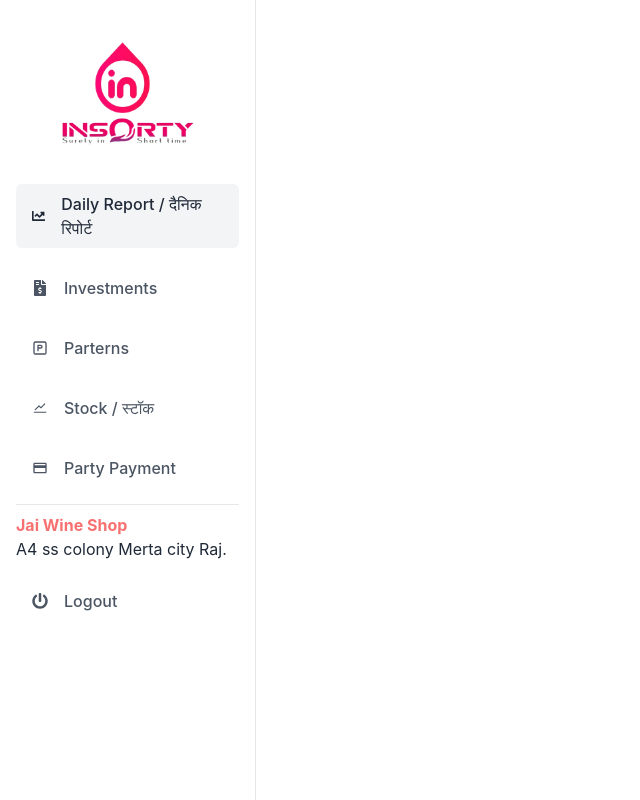
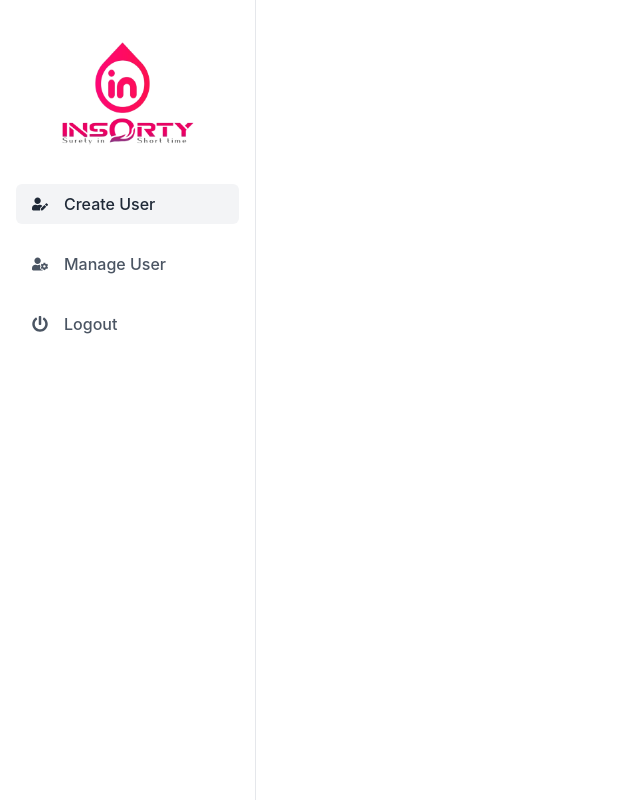
Before and after one commit to abhijan2402/insorty, a React (Create React App) app: page /subadmin in a window 1280 px wide. Shown: the whole page, without its empty margins (0-640 px from the left). Built offline with nearby package versions, Linux system fonts and the light colour scheme.

Commit message:
added few update

```diff
--- a/src/Dashoard/AdminSideNav/AdminSideNav.jsx
+++ b/src/Dashoard/AdminSideNav/AdminSideNav.jsx
@@ -1,8 +1,7 @@
 import React from "react";
 import Logo from "../../images/insorty.png";
 import { Link } from "react-router-dom";
-import { FaChartLine, FaFileInvoiceDollar, FaPowerOff } from "react-icons/fa";
-import { TbParking } from "react-icons/tb";
+import { FaPowerOff, FaUserCog, FaUserEdit } from "react-icons/fa";
 
 const AdminSideNav = () => {
   return (
@@ -17,7 +16,7 @@ const AdminSideNav = () => {
             className="flex items-center px-4 py-2  bg-gray-100 rounded-md "
             to="/"
           >
-            <FaChartLine />
+            <FaUserEdit />
             <span className="mx-4 font-medium">Create User </span>
           </Link>
 
@@ -25,7 +24,7 @@ const AdminSideNav = () => {
             className="flex items-center px-4 py-2 mt-5 text-gray-600 transition-colors duration-300 transform rounded-md   hover:bg-gray-800 hover:text-gray-200 "
             to="/"
           >
-            <FaFileInvoiceDollar />
+            <FaUserEdit />
             <span className="mx-4 font-medium">Create SubAdmin</span>
           </Link>
 
@@ -33,7 +32,7 @@ const AdminSideNav = () => {
             className="flex items-center px-4 py-2 mt-5 text-gray-600 transition-colors duration-300 transform rounded-md   hover:bg-gray-800 hover:text-gray-200 "
             to="/"
           >
-            <TbParking />
+            <FaUserCog />
             <span className="mx-4 font-medium">Manage Subadmin </span>
           </Link>
 
--- a/src/Dashoard/SubAdminSideNav/SubAdminSideNav.jsx
+++ b/src/Dashoard/SubAdminSideNav/SubAdminSideNav.jsx
@@ -1,10 +1,7 @@
 import React from "react";
 import Logo from "../../images/insorty.png";
 import { Link } from "react-router-dom";
-import { FaChartLine, FaFileInvoiceDollar, FaPowerOff } from "react-icons/fa";
-import { MdPayment } from "react-icons/md";
-import { TbParking } from "react-icons/tb";
-import { AiOutlineStock } from "react-icons/ai";
+import { FaChartLine, FaFileInvoiceDollar, FaPowerOff, FaUserCog, FaUserEdit } from "react-icons/fa";
 
 const SubAdminSideNav = () => {
   return (
@@ -19,51 +16,16 @@ const SubAdminSideNav = () => {
             className="flex items-center px-4 py-2  bg-gray-100 rounded-md "
             to="/dailyReport"
           >
-            <FaChartLine />
-            <span className="mx-4 font-medium">
-              Daily Report / दैनिक रिपोर्ट
-            </span>
+            <FaUserEdit />
+            <span className="mx-4 font-medium">Create User</span>
           </Link>
 
           <Link
             className="flex items-center px-4 py-2 mt-5 text-gray-600 transition-colors duration-300 transform rounded-md   hover:bg-gray-800 hover:text-gray-200 "
             to="/"
           >
-            <FaFileInvoiceDollar />
-            <span className="mx-4 font-medium">Investments</span>
-          </Link>
-
-          <Link
-            className="flex items-center px-4 py-2 mt-5 text-gray-600 transition-colors duration-300 transform rounded-md   hover:bg-gray-800 hover:text-gray-200 "
-            to="/"
-          >
-            <TbParking />
-            <span className="mx-4 font-medium">Parterns</span>
-          </Link>
-
-          <Link
-            className="flex items-center px-4 py-2 mt-5 text-gray-600 transition-colors duration-300 transform rounded-md   hover:bg-gray-800 hover:text-gray-200 "
-            to="/"
-          >
-            <AiOutlineStock />
-            <span className="mx-4 font-medium">Stock / स्टॉक</span>
-          </Link>
-
-          <Link
-            className="flex items-center px-4 py-2 mt-5 text-gray-600 transition-colors duration-300 transform rounded-md   hover:bg-gray-800 hover:text-gray-200 "
-            to="/"
-          >
-            <MdPayment />
-            <span className="mx-4 font-medium">Party Payment</span>
-          </Link>
-
-          <hr className="mt-4 mb-2" />
-
-          <Link>
-            <div>
-              <h1 className="font-bold text-red-400">Jai Wine Shop</h1>
-              <p>A4 ss colony Merta city Raj. </p>
-            </div>
+            <FaUserCog />
+            <span className="mx-4 font-medium">Manage User</span>
           </Link>
 
           <Link
--- a/src/Layouts/SubAdminLayouts.jsx
+++ b/src/Layouts/SubAdminLayouts.jsx
@@ -1,5 +1,5 @@
 import React from "react";
-import UserSideNav from "../Dashoard/UserSideNav/UserSideNav";
+import SubAdminSideNav from "../Dashoard/SubAdminSideNav/SubAdminSideNav";
 import { Outlet } from "react-router-dom";
 import { FaBars } from "react-icons/fa";
 import { ImCross } from "react-icons/im";
@@ -25,7 +25,7 @@ const SubAdminLayout = () => {
 
       <div className="flex gap-2">
         <div className={side ? "lg:w-[300px] md:w-48 w-full" : "hidden"}>
-          <UserSideNav></UserSideNav>
+          <SubAdminSideNav></SubAdminSideNav>
         </div>
         <div className="md:w-[calc(100%-300px)] w-full DashboardLayoutOutlate ">
           <Outlet></Outlet>
```
